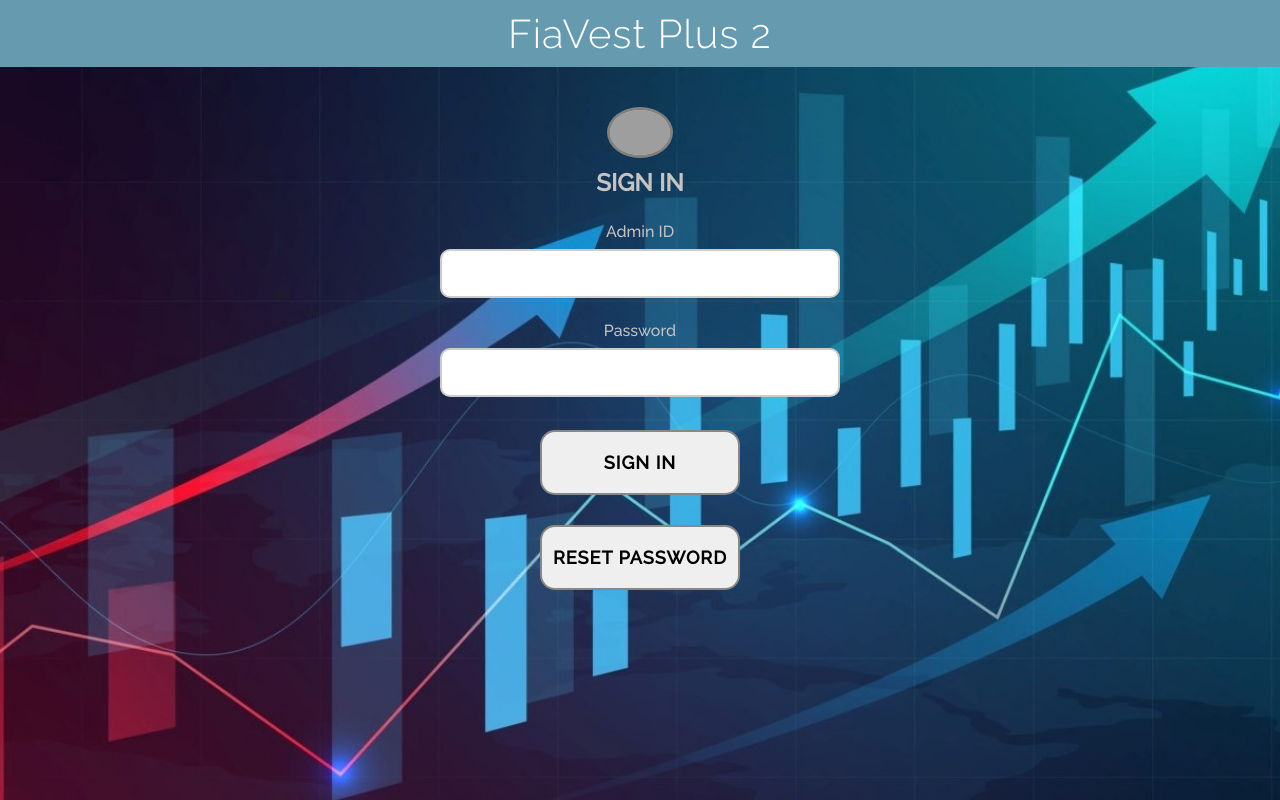
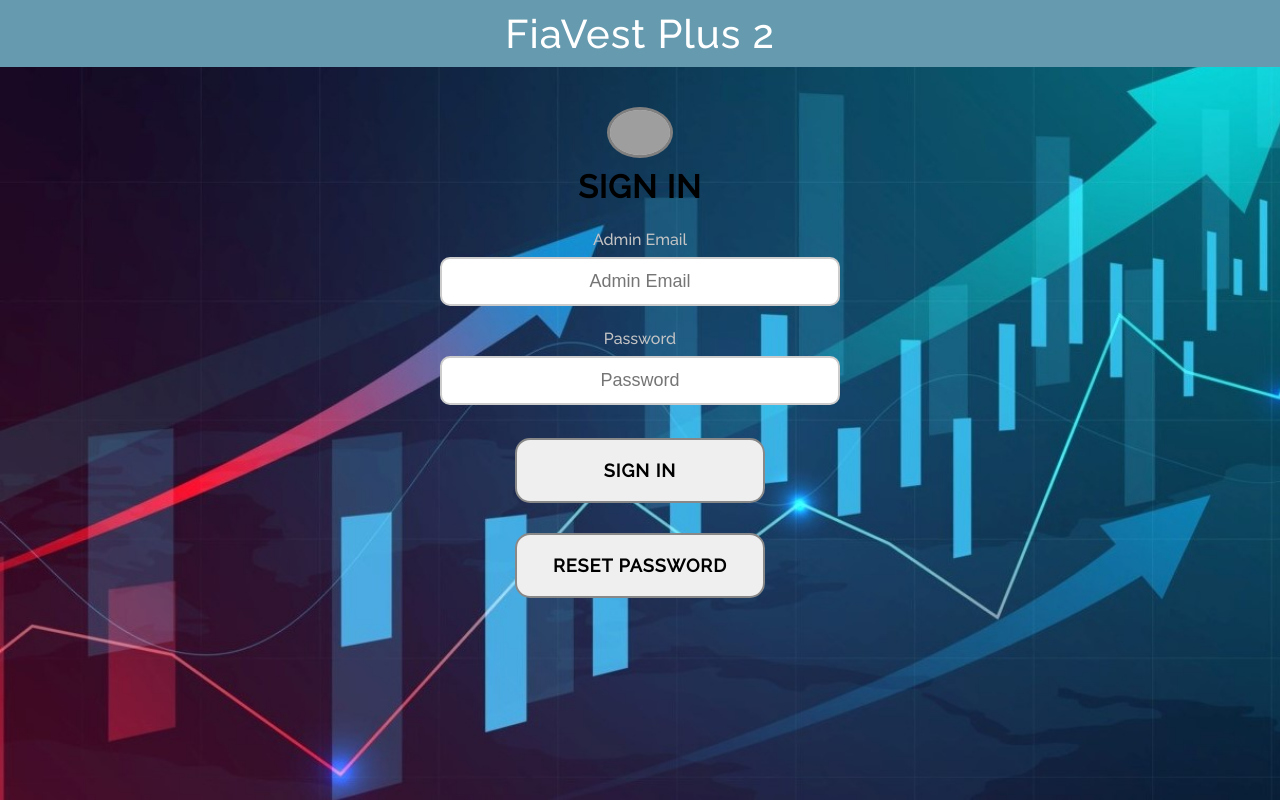
Before and after one commit to victor-1203-here/fiavest-FE, a React (Create React App) app in the folder Front-End/: page /login in a window 1280 px wide. Built offline with nearby package versions, Linux system fonts and the light colour scheme; grey boxes are pictures that could not be loaded.

Commit message:
Last Modify
Everything will use fake one except login and logout.

```diff
--- a/Front-End/src/Pages/loginPage.js
+++ b/Front-End/src/Pages/loginPage.js
@@ -72,7 +72,7 @@ function Login() {
 
     const modalStyle = {
         overlay : {
-            backgroundColor: 'rgba(255, 255, 255, 0.1)',
+            backgroundColor: 'rgba(255, 255, 255, 0)',
         },
     };
 
@@ -86,11 +86,12 @@ function Login() {
                 <div className="title">SIGN IN</div>
                 <form>
                     <div className="formInput">
-                        <label>Admin ID</label>
+                        <label>Admin Email</label>
                         <input
                         className="input"
                         type="text"
                         name="email"
+                        placeholder="Admin Email"
                         value={userData.email}
                         onChange={(e) => inputHandler(e)} />
                     </div>
@@ -100,6 +101,7 @@ function Login() {
                         className="input"
                         type="password"
                         name="password"
+                        placeholder="Password"
                         value={userData.password}
                         onChange={(e) => inputHandler(e)} />
                     </div>
@@ -129,7 +131,7 @@ function Login() {
                         className="forgetEmail"
                         type="email"
                         value={recoverEmail}
-                        placeholder="Recovery Email"
+                        placeholder="Recovery Method"
                         onChange={(e) => setRecoverEmail(e)}
                         />
                     </form>
--- a/Front-End/src/Pages/posting.js
+++ b/Front-End/src/Pages/posting.js
@@ -21,34 +21,28 @@ function Posting() {
         return responce.data;
     };
 
-    const test = async () => {
-        console.log("test");
-        const sessionID = localStorage.getItem("SessionID");
-        await testApi.get("/private/user/get-user-details", {headers: {'sessionId':sessionID}}).then(
-            resp => {
-                console.log(resp);
-            }
-        ).catch(function(error) {
-            if (error.response) {
-                console.log(error.response.data);
-                console.log(error.response.data.error.message);
-                console.log(error.response.status);
-                console.log(error.response.headers);
-            } else if (error.request) {
-                console.log(error.request);
-            } else {
-                console.log('Error', error.message)
-            }
-        })
-    }
-    // useEffect(() => {
-    //     const getAllTest = async () => {
-    //         const allTest = await retrieveTest();
-    //         if(allTest) setTest(allTest)
-    //     };
-    //     getAllTest();
-    //     console.log(test.data)
-    // }, [])
+    // Test
+
+    // const test = async () => {
+    //     console.log("test");
+    //     const sessionID = localStorage.getItem("SessionID");
+    //     await testApi.get("/private/user/get-user-details", {headers: {'sessionId':sessionID}}).then(
+    //         resp => {
+    //             console.log(resp);
+    //         }
+    //     ).catch(function(error) {
+    //         if (error.response) {
+    //             console.log(error.response.data);
+    //             console.log(error.response.data.error.message);
+    //             console.log(error.response.status);
+    //             console.log(error.response.headers);
+    //         } else if (error.request) {
+    //             console.log(error.request);
+    //         } else {
+    //             console.log('Error', error.message)
+    //         }
+    //     })
+    // }
 
     // End Test
 
@@ -105,7 +99,6 @@ function Posting() {
             <Datalist posting={search.length < 1 ?  posting : searchResult}
             key={posting.id} />
             <ScrollToTop />
-            <button onClick={test}>Test</button>
         </div>
     )
 }
--- a/Front-End/src/Pages/user.js
+++ b/Front-End/src/Pages/user.js
@@ -46,7 +46,7 @@ function User() {
         <div className="mainbody">
             <Navbar />
             <div className="addAndSearchCon">
-                <Link to={"/addUser"} className="addBtn">ADD NEW USER ?</Link>
+                <Link to={"/addUser"} className="addBtn">ADD NEW USER</Link>
                 <div className="searchCon">
                     <input
                     ref={inputElement}
--- a/Front-End/src/components/Clients/addClient.js
+++ b/Front-End/src/components/Clients/addClient.js
@@ -33,24 +33,32 @@ const AddClient = (props) => {
             alert("Please fill up all of the info !")
             return
         } else {
-            console.log(info);
-            await testApi.post("/public/register/new-via-email", info).then(
+            await api.post("/clients", info).then(
                 resp => {
-                    console.log(resp)
-                    // props.history.goBack()
-                }).catch(function (error) {
-                    if (error.response) {
-                        console.log(error.response.data);
-                        console.log(error.response.status);
-                        console.log(error.response.headers);
-                    } else if (error.request) {
-                        console.log(error.request);
-                    } else {
-                        console.log('Error', error.message);
-                    }
-                })
-            }
+                    props.history.goBack()
+                }
+            ).catch(function(error) {
+                console.log(error.response.data);
+            })
+            // console.log(info);
+            // await testApi.post("/public/register/new-via-email", info).then(
+            //     resp => {
+            //         console.log(resp)
+            //         // props.history.goBack()
+            //     }).catch(function (error) {
+            //         if (error.response) {
+            //             console.log(error.response.data);
+            //             console.log(error.response.status);
+            //             console.log(error.response.headers);
+            //         } else if (error.request) {
+            //             console.log(error.request);
+            //         } else {
+            //             console.log('Error', error.message);
+            //         }
+            //     })
+            // }
         }
+    }
 
     return (
         <div className="addContainer">
--- a/Front-End/src/components/Post/addPosting.js
+++ b/Front-End/src/components/Post/addPosting.js
@@ -1,6 +1,6 @@
 import React, { useState, useRef } from 'react'
 import { uuid } from 'uuidv4';
-// import api from '../../api/api';
+import api from '../../api/api';
 import testApi from '../../api/test-api';
 import '../../styles/component.css'
 
@@ -67,32 +67,30 @@ const AddPosting = (props) => {
             return
         } else {
         // Put 'filename' in {} to pass filename
-            const sessionID = localStorage.getItem("SessionID");
-            const request = {uuid: uuid(), img: image64 , ...info}
-            console.log(request);
-            console.log(request.img);
-            // await api.post("/posts", request).then(
+            // const sessionID = localStorage.getItem("SessionID");
+            const request = {uuid: uuid(), image64 , fileName,  ...info}
+            await api.post("/posts", request).then(
+                resp => {
+                    // console.log(resp)
+                    props.history.goBack()
+                }
+            )
+            // await testApi.post("/private/postings/add-postings", request, {headers: {'sessionId':sessionID}}).then(
             //     resp => {
-            //         // console.log(resp)
-            //         props.history.goBack()
+            //         console.log(resp.data);
             //     }
-            // )
-            await testApi.post("/private/postings/add-postings", request, {headers: {'sessionId':sessionID}}).then(
-                resp => {
-                    console.log(resp.data);
-                }
-            ).catch(function(err) {
-                if (err.response) {
-                    console.log(err.response.data);
-                    console.log(err.response.data.error.message);
-                    console.log(err.response.status);
-                    console.log(err.response.headers);
-                } else if (err.request) {
-                    console.log(err.request);
-                } else {
-                    console.log('Error', err.message);
-                }
-            })
+            // ).catch(function(err) {
+            //     if (err.response) {
+            //         console.log(err.response.data);
+            //         console.log(err.response.data.error.message);
+            //         console.log(err.response.status);
+            //         console.log(err.response.headers);
+            //     } else if (err.request) {
+            //         console.log(err.request);
+            //     } else {
+            //         console.log('Error', err.message);
+            //     }
+            // })
         }
     }
 
--- a/Front-End/src/components/Post/editPosting.js
+++ b/Front-End/src/components/Post/editPosting.js
@@ -5,7 +5,7 @@ import api from '../../api/api'
 const EditPosting = (props) => {
 
     const {id, url, title, body, image64, fileName, date} = props.location.state.posting
-    // console.log(props.location.state.posting);
+    console.log(props.location.state.posting);
 
     const [infomation, setInfo] = useState(
         {
--- a/Front-End/src/components/Post/postDetails.js
+++ b/Front-End/src/components/Post/postDetails.js
@@ -8,7 +8,7 @@ const PostDetails = (props) => {
 
     // console.log(props);
     const { url, title, body, image64, date } = props.location.state.posting;
-    // console.log(image64);
+    console.log(image64);
 
     return (
         <div className="mainDetails">
--- a/Front-End/src/styles/login.css
+++ b/Front-End/src/styles/login.css
@@ -19,7 +19,7 @@
   font-size: 40px;
   letter-spacing: 1px;
   font-family: 'Raleway', sans-serif;
-  font-weight: 300;
+  font-weight: 500;
   color: #fff;
 }
 
@@ -45,10 +45,12 @@
 }
 
 .title {
-  font-size: x-large;
-  font-weight: bold;
+  font-size: xx-large;
+  font-weight: 600;
   margin-bottom: 20px;
-  color: rgb(196, 196, 196);
+  letter-spacing: 1px;
+  color: black;
+  font-family: 'Raleway', sans-serif;
 }
 
 .errorContainer {
@@ -88,7 +90,7 @@
 }
 
 .loginButton {
-  width: 200px;
+  width: 250px;
   padding: 20px 0px;
   font-size: large;
   font-family: 'Raleway', sans-serif;
@@ -128,8 +130,8 @@
 
 .forgetModal {
   width: 60%;
-  height: 350px;
-  margin: 150px auto;
+  height: 450px;
+  margin: 100px auto;
   display: flex;
   flex-direction: column;
   align-items: center;
```
Also changed, not shown: Front-End/public/index.html (+0 -9 lines), 1 other file (tests, documents, lock files or other folders).
